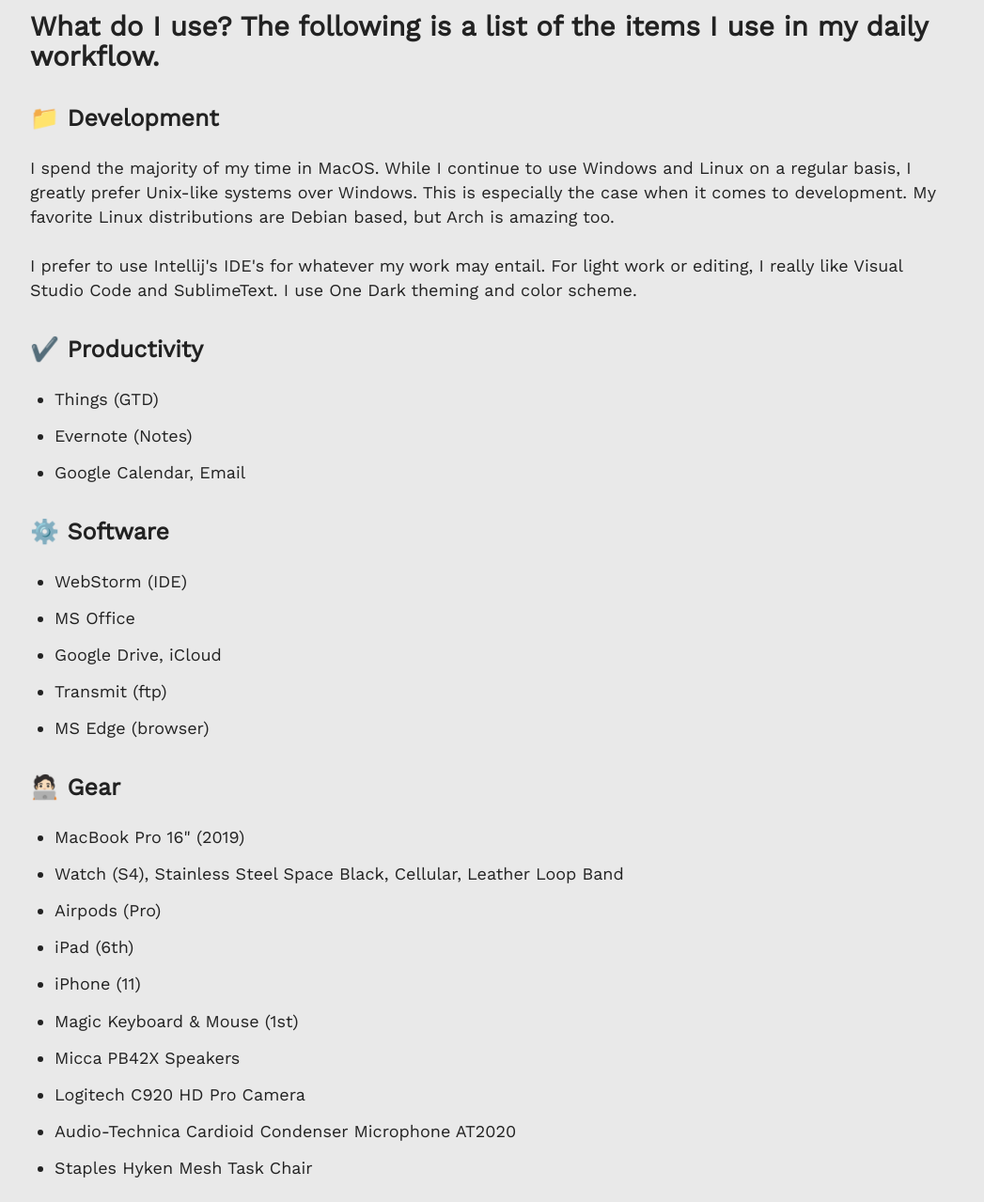
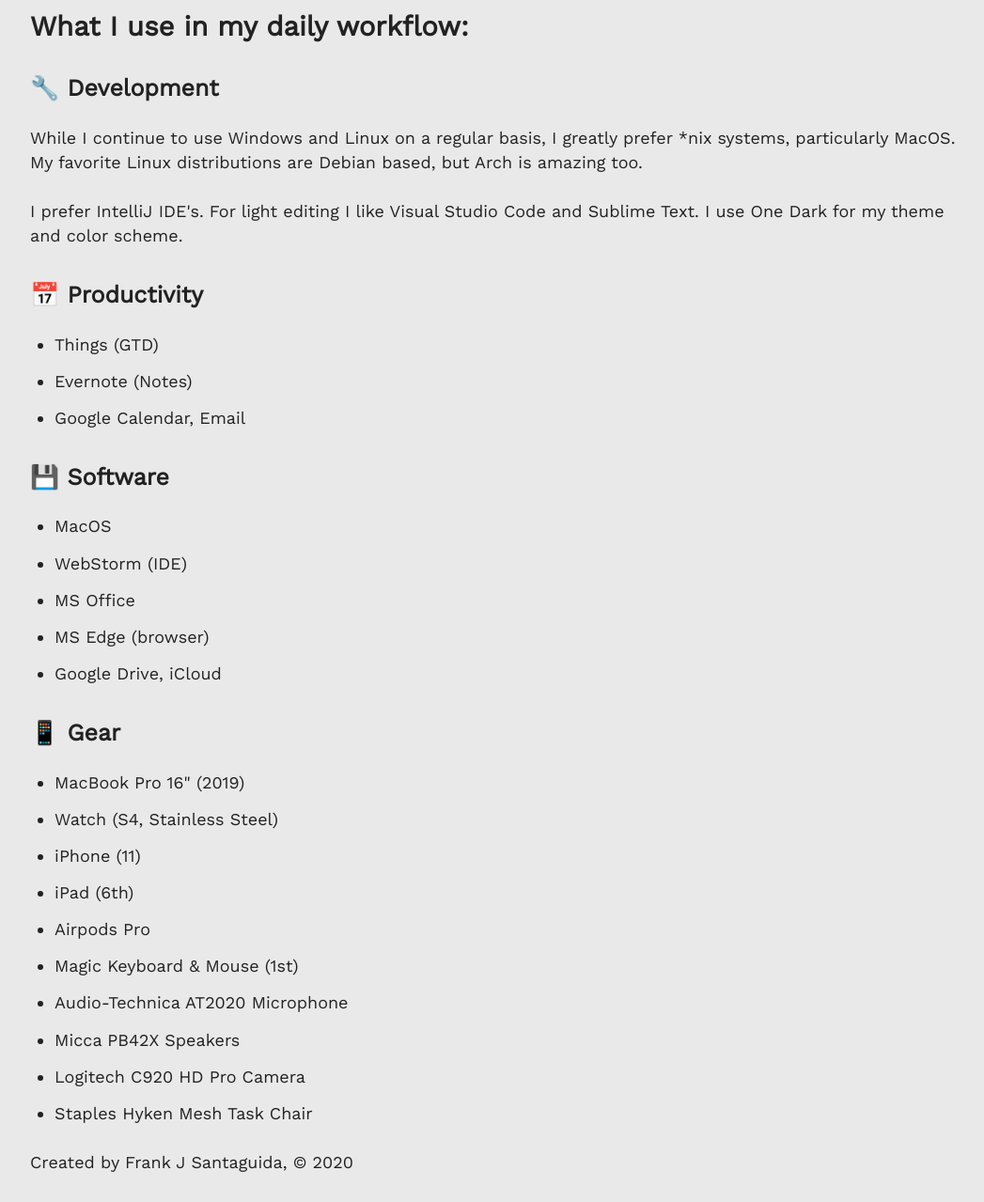
Before and after one commit to fjs138/frankjs.net, a Gatsby site: page /uses in a window 1280 px wide. Shown: the part 482-1761 px from the top of the page at 94% size, without its empty margins (114-1161 px from the left). Built offline with nearby package versions, Linux system fonts and the light colour scheme; Gatsby itself is replaced by a stand-in of ours; a web font is replaced by a local one.

Commit message:
cleanup writing

```diff
--- a/src/components/footer.js
+++ b/src/components/footer.js
@@ -18,8 +18,7 @@
   `)
   return (
     <footer className={footerStyles.footer}>
-          Created by {data.site.siteMetadata.author}, © 2020. All Rights
-          Reserved.
+          Created by {data.site.siteMetadata.author}, © 2020
     </footer>
   )
 }
--- a/src/components/header.js
+++ b/src/components/header.js
@@ -23,7 +23,7 @@
               to="/"
               activeClassName={headerStyles.activeNavItem}
             >
-              📁 Home
+              🏠 Home
             </Link>
           </li>{" "}
           <li>
@@ -41,7 +41,7 @@
               to="/blog"
               activeClassName={headerStyles.activeNavItem}
             >
-              🖋 Blog
+              📝 Blog
             </Link>
           </li>{" "}
           <li>
@@ -50,7 +50,7 @@
               to="/me"
               activeClassName={headerStyles.activeNavItem}
             >
-              💬 Me
+              👨 Me
             </Link>
           </li>
           <li>
@@ -59,7 +59,7 @@
               to="/uses"
               activeClassName={headerStyles.activeNavItem}
             >
-              💻 Uses
+              🧰 Uses
             </Link>
           </li>
           <li>
--- a/src/pages/index.js
+++ b/src/pages/index.js
@@ -12,7 +12,7 @@
       <Head title="Home" />
 
       <h1>./Home</h1>
-      <h2 id="hello">Hello. I'm Frank Joseph Santaguida.</h2>
+      <h2 id="hello">Hello. I'm Frank.</h2>
       <div id="greet">
         A developer living in Philadelphia, I am currently available for
         hire.<br/><br/>
--- a/src/pages/uses.js
+++ b/src/pages/uses.js
@@ -9,51 +9,48 @@
       <Head title="Uses" />
       <h1>./Uses</h1>
       <h2>
-        What do I use? The following is a list of the items I use in my daily
-        workflow.
+        What I use in my daily workflow:
       </h2>
-      <h3>📁 Development</h3>
+      <h3>🔧 Development</h3>
       <p>
-        I spend the majority of my time in MacOS. While I continue to use
-        Windows and Linux on a regular basis, I greatly prefer Unix-like systems
-        over Windows. This is especially the case when it comes to development.
+        While I continue to use Windows and Linux on a regular basis,
+        I greatly prefer *nix systems, particularly MacOS.
         My favorite Linux distributions are Debian based, but Arch is amazing
         too.
       </p>
       <p>
-        I prefer to use Intellij's IDE's for whatever my work may entail. For
-        light work or editing, I really like Visual Studio Code and SublimeText.
-        I use One Dark theming and color scheme.
+        I prefer IntelliJ IDE's. For light editing I like Visual Studio Code and Sublime Text.
+        I use One Dark for my theme and color scheme.
       </p>
-      <h3>✔️ Productivity</h3>
+      <h3>📅️ Productivity</h3>
       <ul>
         <li>Things (GTD) </li>
         <li>Evernote (Notes)</li>
         <li>Google Calendar, Email</li>
       </ul>
 
-      <h3>⚙️ Software</h3>
+      <h3>💾 Software</h3>
       <ul>
+        <li>MacOS</li>
         <li>WebStorm (IDE)</li>
         <li>MS Office</li>
+        <li>MS Edge (browser)</li>
         <li>Google Drive, iCloud</li>
-        <li>Transmit (ftp)</li>
-        <li>MS Edge (browser)</li>
       </ul>
 
-      <h3>🧑🏻‍💻 Gear</h3>
+      <h3>📱 Gear</h3>
       <ul>
         <li>MacBook Pro 16" (2019)</li>
         <li>
-          Watch (S4), Stainless Steel Space Black, Cellular, Leather Loop Band
+          Watch (S4, Stainless Steel)
         </li>
-        <li>Airpods (Pro)</li>
+        <li>iPhone (11)</li>
         <li>iPad (6th)</li>
-        <li>iPhone (11)</li>
+        <li>Airpods Pro</li>
         <li>Magic Keyboard & Mouse (1st)</li>
+        <li>Audio-Technica AT2020 Microphone</li>
         <li>Micca PB42X Speakers</li>
         <li>Logitech C920 HD Pro Camera</li>
-        <li>Audio-Technica Cardioid Condenser Microphone AT2020</li>
         <li>Staples Hyken Mesh Task Chair</li>
       </ul>
     </Layout>
```
